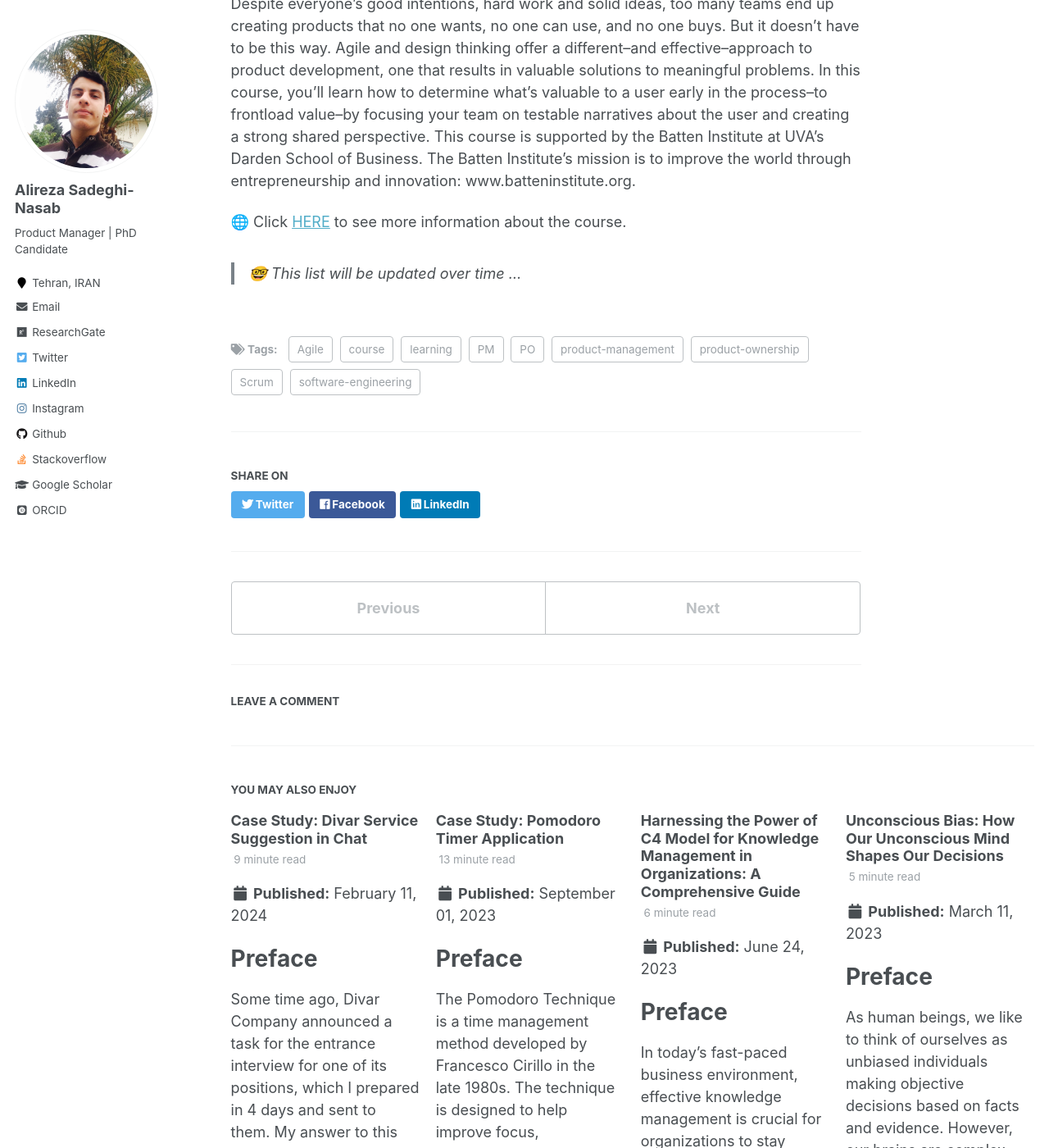
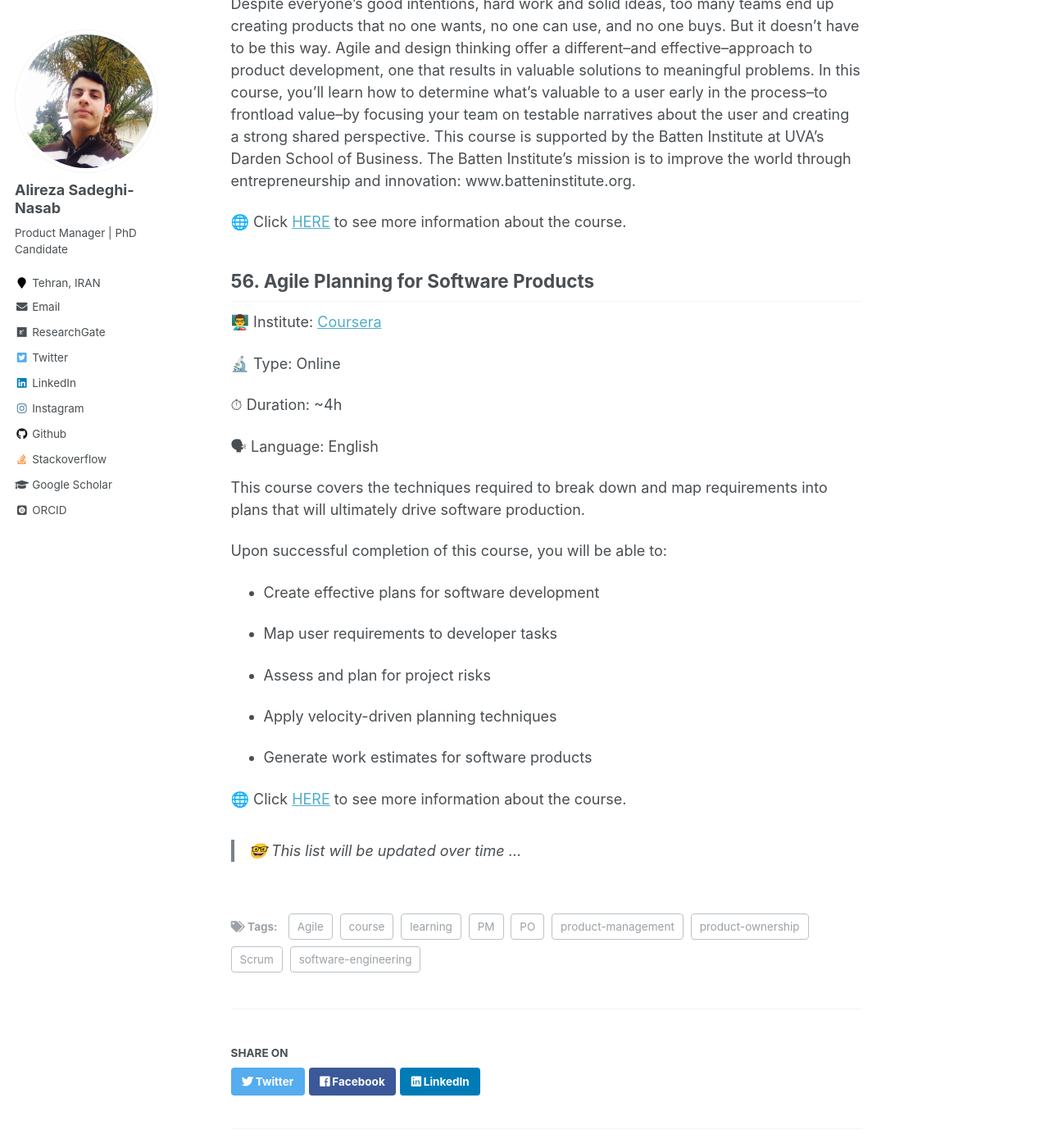
Before and after one commit to AlirezaSN/AlirezaSN.github.io, a Jekyll site: the page built from _posts/2023-03-25-blog-post-14.md, in a window 1280 px wide and 1400 px high, scrolled down 41380 px. Shown: the whole window at 82% size. Built offline with Jekyll 4.4.1, drawn with Linux system fonts in a browser that asks for light colours; some web fonts are replaced; comment, search, counter and statistics services are not loaded; some of the changed text lies outside the part shown.

Commit message:
add a new course

```diff
--- a/_posts/2023-03-25-blog-post-14.md
+++ b/_posts/2023-03-25-blog-post-14.md
@@ -1109,4 +1109,30 @@ Despite everyone's good intentions, hard work and solid ideas, too many teams en
 
 🌐 Click [HERE](https://www.coursera.org/learn/uva-darden-getting-started-agile) to see more information about the course.
 
+## 56. Agile Planning for Software Products
+
+👨‍🏫 Institute: [Coursera](https://www.coursera.org/)
+
+🔬 Type: Online
+
+⏱ Duration: ~4h
+
+🗣 Language: English
+
+This course covers the techniques required to break down and map requirements into plans that will ultimately drive software production.
+
+Upon successful completion of this course, you will be able to:
+
+- Create effective plans for software development
+
+- Map user requirements to developer tasks
+
+- Assess and plan for project risks
+
+- Apply velocity-driven planning techniques
+
+- Generate work estimates for software products
+
+🌐 Click [HERE](https://www.coursera.org/learn/agile-planning-for-software-products) to see more information about the course.
+
 > 🤓 This list will be updated over time ...
```
